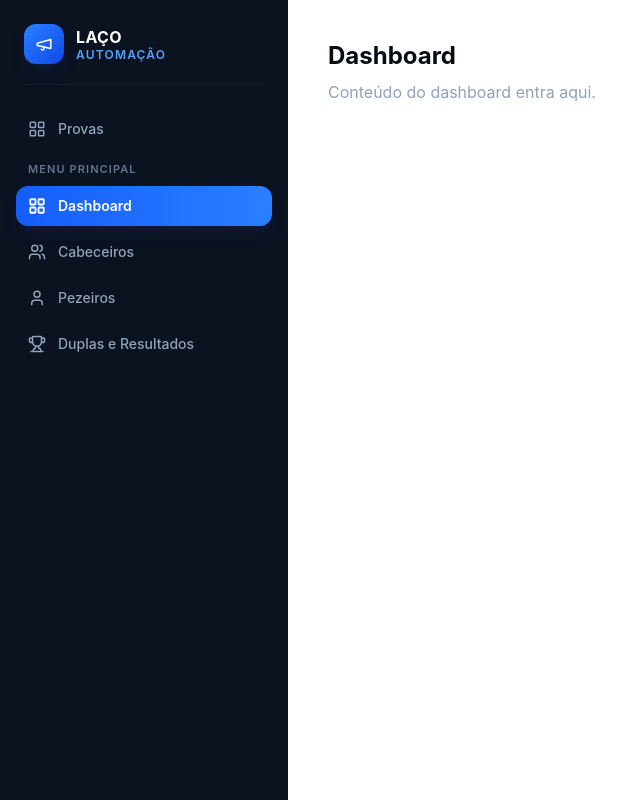
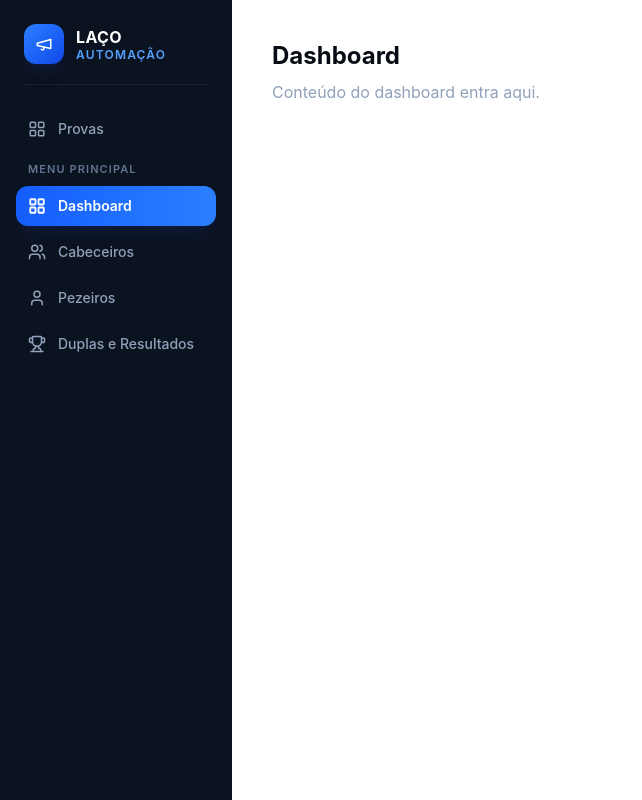
Before and after one commit to Heder-dim/tauri_react_app_prova_laco, a React (Vite) app: page / in a window 1280 px wide. Shown: the whole page, without its empty margins (0-642 px from the left). Built offline with nearby package versions, Linux system fonts and the light colour scheme; the HTML template or start-up script is replaced by a standard one.

Commit message:
fix: adjust sidebar and main content widths for better layout

```diff
--- a/src/App.tsx
+++ b/src/App.tsx
@@ -19,8 +19,8 @@ function Layout() {
     <div className="min-h-screen bg-white">
       <Sidebar active={activeLabel} onNavigate={handleNavigate} />
 
-      {/* Área de conteúdo: recuada em desktop (largura da sidebar = w-72 = 18rem) */}
-      <main className="p-6 lg:ml-72 lg:p-10">
+      {/* Área de conteúdo: recuada em desktop (largura da sidebar = w-60 = 15rem) */}
+      <main className="p-6 lg:ml-58 lg:p-10">
         <Routes>
           <Route path="/" element={<DashboardPage />} />
         </Routes>
--- a/src/components/layout/sidebar.tsx
+++ b/src/components/layout/sidebar.tsx
@@ -91,7 +91,7 @@ export default function Sidebar({
 
       {/* Sidebar — fixa em desktop, drawer deslizante em mobile */}
       <aside
-        className={`fixed left-0 top-0 z-50 flex h-screen w-72 shrink-0 flex-col
+        className={`fixed left-0 top-0 z-50 flex h-screen w-58 shrink-0 flex-col
           bg-[#0b1220] transition-transform duration-300 ease-in-out
           ${open ? "translate-x-0" : "-translate-x-full"} lg:translate-x-0`}
       >
```
